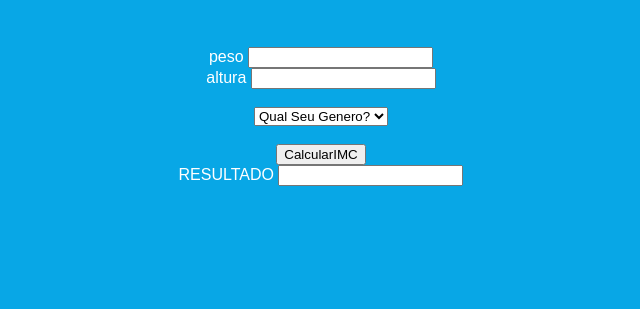
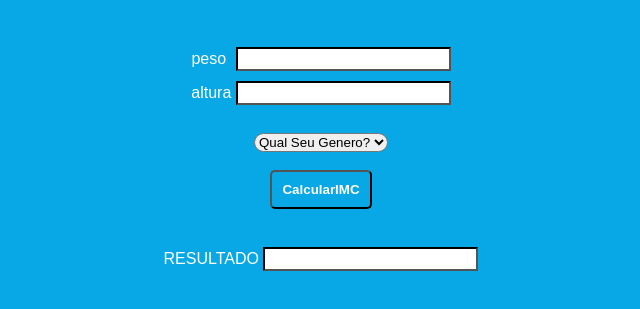
Before and after one commit to JoaoGabrielBertolucci/CaculadoraIMC, a plain HTML site: page CalculadoraIMC.html in a window 1280 px wide. Shown: the part 95-404 px from the top of the page, without its empty margins (319-959 px from the left). Drawn offline with Linux system fonts and the light colour scheme.

Commit message:
Update Style.css

```diff
--- a/Style.css
+++ b/Style.css
@@ -13,7 +13,44 @@ h1 {
 
 /* Estiliza o formulário */
 form {
-    font-size: medium;
+
     margin-top: 50px;
     text-align: center;
 }
+
+input[id="peso"]{
+    margin-left: 5px;
+}
+
+/* Estiliza os campos de entrada de texto */
+input[type=text] {
+    font-size: medium;
+    border-color: rgb(0, 0, 0);
+    margin-bottom: 10px;
+}
+
+#genero{
+    border-radius: 30px;
+    cursor: pointer;
+
+}
+
+#CalcIMC {
+
+    background-color:   rgb(8, 167, 230);
+    color: white;
+
+    border-radius: 30px;
+    padding: 10px;
+
+    border-radius: 5px;
+    cursor: pointer;
+
+    font-weight: bold;
+    margin-bottom: 3%;
+}
+
+#CalcIMC:hover{
+    background-color: whitesmoke;
+    color: rgb(8, 167, 230);
+}
```
